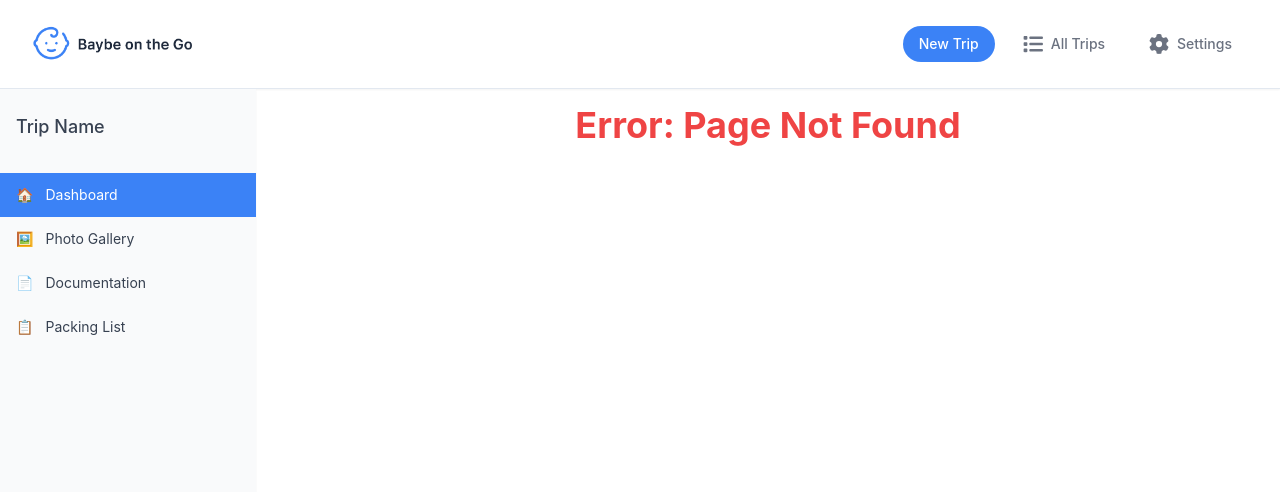
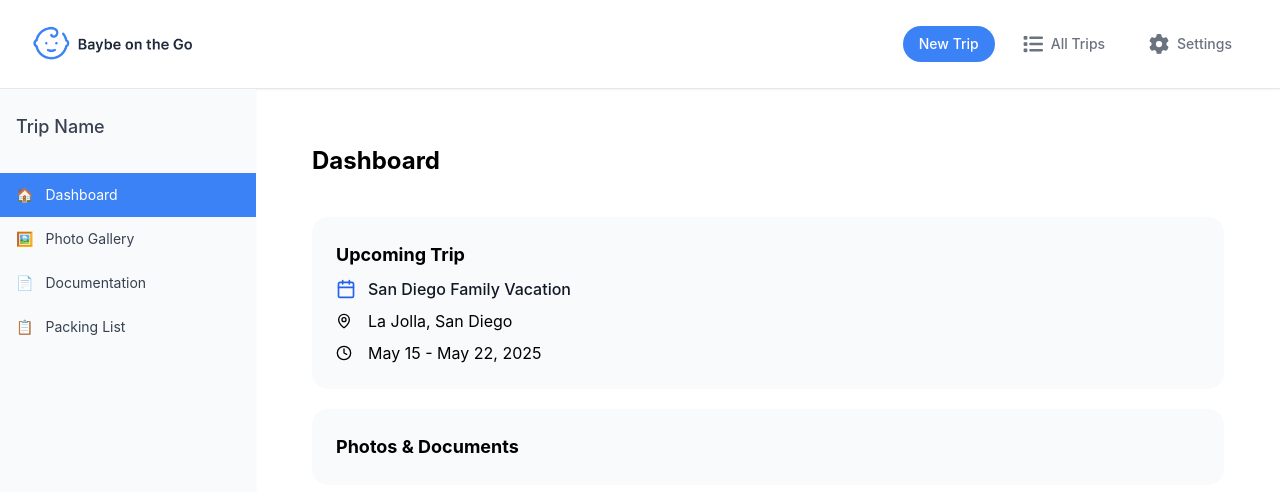
Before and after one commit to Sssamanthaaa/Baybe-on-the-go-Website, a React (Create React App) app in the folder baybe-on-the-go/: page /dashboard in a window 1280 px wide. Before the commit this address had no page. Shown: the top 492 px of the page. Built offline with nearby package versions, Linux system fonts and the light colour scheme.

Commit message:
dash add
first bit

```diff
--- a/baybe-on-the-go/src/App.js
+++ b/baybe-on-the-go/src/App.js
@@ -7,6 +7,7 @@ import Header from './components/Header';
 import Sidebar from './components/Sidebar';
 import Gallery from './pages/Gallery';
 import PhotoGalleryDetail from './pages/PhotoGalleryDetail';
+import Dashboard from './pages/Dashboard';
 
 
 const NotFound = () => (
@@ -29,6 +30,7 @@ function App() {
               <Route path="/documentation" element={<DocUpload/>} />
               <Route path="/photo-gallery" element={<Gallery />} />
               <Route path="/photo-gallery/:albumId" element={<PhotoGalleryDetail />} />
+              <Route path="/dashboard" element={<Dashboard />} />
               <Route path="*" element={<NotFound />} />
             </Routes>
           </main>
--- /dev/null
+++ b/baybe-on-the-go/src/pages/Dashboard.js
@@ -0,0 +1,43 @@
+import React from 'react';
+import { Calendar, Clock, MapPin } from 'lucide-react';
+
+const Dashboard = () => {
+  return (
+    <div className="p-10 space-y-10">
+      <h1 className="text-2xl font-bold">Dashboard</h1>
+
+      <div className="space-y-5">
+
+        <div className="bg-gray-50 p-6 rounded-2xl">
+          <div className="space-y-2">
+
+          <h2 className="text-lg font-bold">Upcoming Trip</h2>
+
+          <div className="flex items-center gap-3">
+            <Calendar className="text-blue-600" size={20} />
+            <span className="font-medium text-gray-900">San Diego Family Vacation</span>
+          </div>
+
+          <div className="flex items-center gap-4">
+            <MapPin size={16} />
+            <span>La Jolla, San Diego</span>
+          </div>
+
+          <div className="flex items-center gap-4">
+            <Clock size={16} />
+            <span>May 15 - May 22, 2025</span>
+          </div>
+
+          </div>
+        </div>
+
+        <div className="bg-gray-50 p-6 rounded-2xl">
+          <h2 className="text-lg font-bold">Photos & Documents</h2>
+        </div>
+
+      </div>
+    </div>
+  );
+};
+
+export default Dashboard;
```
